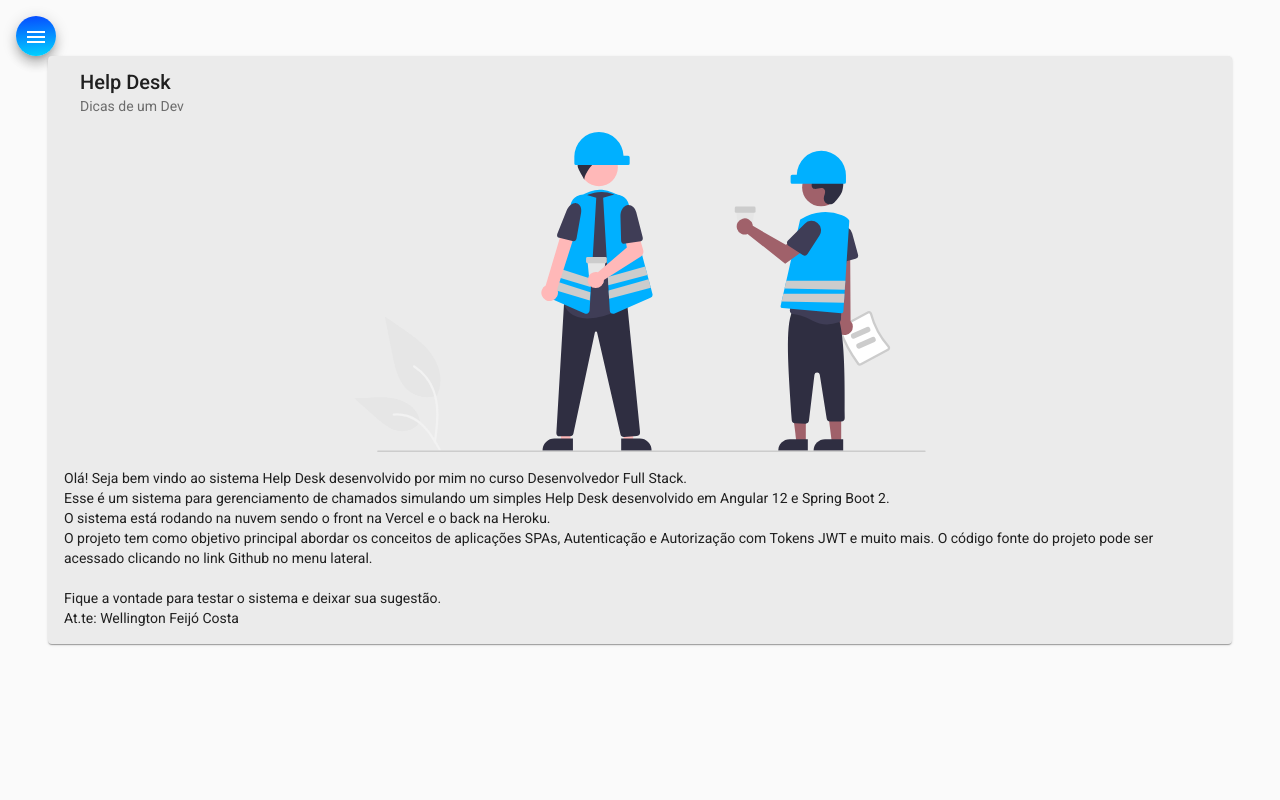
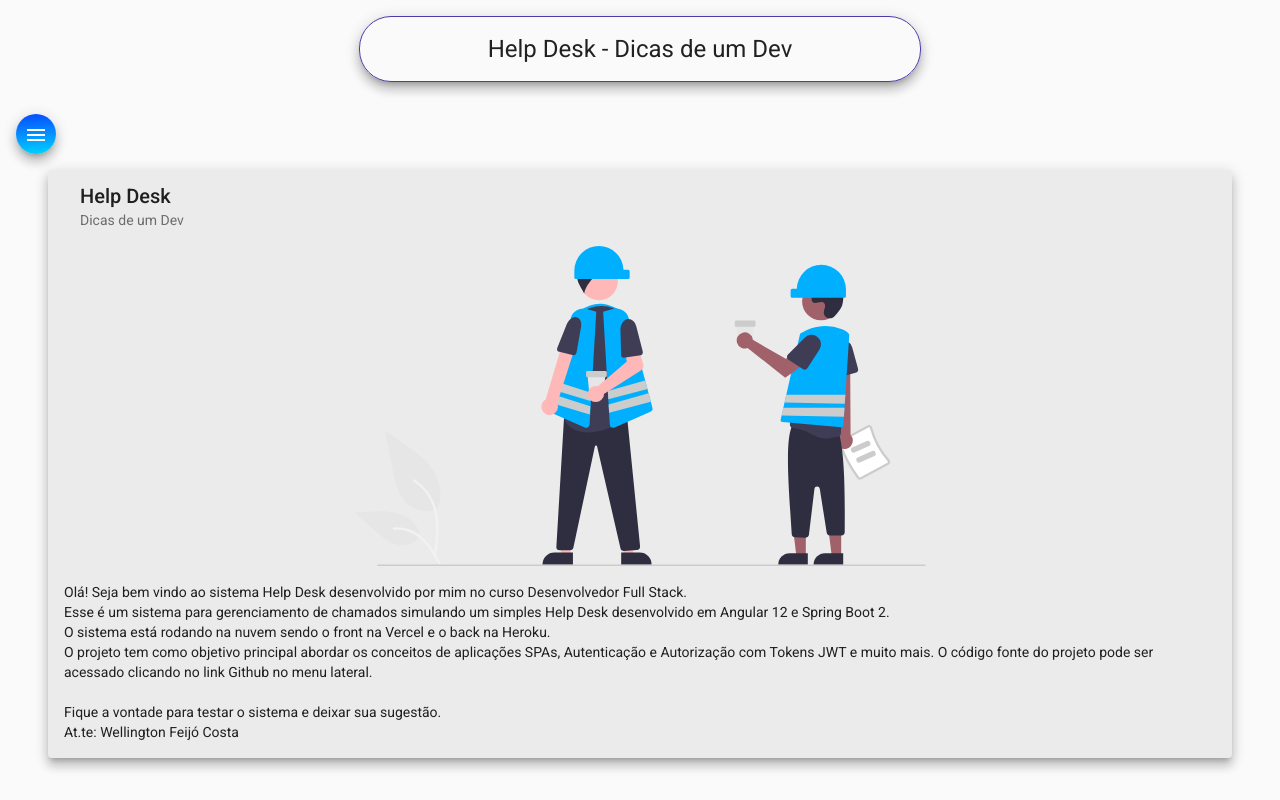
Before and after one commit to wellingtonfcdev/frontEndHelpDesk, an Angular app: page /home in a window 1280 px wide. Built offline with nearby package versions, Linux system fonts and the light colour scheme.

Commit message:
Rota para tecnico-list

```diff
--- a/src/app/app-routing.module.ts
+++ b/src/app/app-routing.module.ts
@@ -2,11 +2,13 @@ import { NgModule } from '@angular/core';
 import { RouterModule, Routes } from '@angular/router';
 import { NavComponent } from './components/nav/nav.component';
 import { HomeComponent } from './components/home/home.component';
+import { TecnicoListComponent } from './components/tecnico/tecnico-list/tecnico-list.component';
 
 const routes: Routes = [
   {
     path:'', component: NavComponent, children:[
-      {path: 'home', component: HomeComponent}
+      {path: 'home', component: HomeComponent},
+      {path: 'tecnicos', component: TecnicoListComponent}
     ]
   }
 ];
--- a/src/app/app.module.ts
+++ b/src/app/app.module.ts
@@ -28,9 +28,10 @@ import { MatCardModule } from "@angular/material/card";
 import { NavComponent } from "./components/nav/nav.component";
 import { HomeComponent } from './components/home/home.component';
 import { HeaderComponent } from './components/header/header.component';
+import { TecnicoListComponent } from './components/tecnico/tecnico-list/tecnico-list.component';
 
 @NgModule({
-  declarations: [AppComponent, NavComponent, HomeComponent, HeaderComponent],
+  declarations: [AppComponent, NavComponent, HomeComponent, HeaderComponent, TecnicoListComponent],
   imports: [
     BrowserModule,
     AppRoutingModule,
--- a/src/app/components/header/header.component.css
+++ b/src/app/components/header/header.component.css
@@ -0,0 +1,12 @@
+.container{
+    display: flex;
+    align-items: center;
+    justify-content: center;
+}
+
+h1{
+    margin-top: 1rem;
+    border: 1px solid rgb(76, 59, 172);
+    padding: 1rem 10%;
+    border-radius: 2rem;
+}
--- a/src/app/components/header/header.component.html
+++ b/src/app/components/header/header.component.html
@@ -1 +1,3 @@
-<p>header works!</p>
+<div class="container">
+    <h1 class="mat-elevation-z8">Help Desk - Dicas de um Dev</h1>
+</div>
--- a/src/app/components/home/home.component.css
+++ b/src/app/components/home/home.component.css
@@ -1,6 +1,6 @@
 .card{
     width: 90%;
-    margin: auto;
+    margin: 1rem auto;
     background-color: rgb(235, 235, 235);
 }
 img{
--- a/src/app/components/home/home.component.html
+++ b/src/app/components/home/home.component.html
@@ -1,4 +1,4 @@
-<mat-card class="card">
+<mat-card class="card mat-elevation-z8">
     <mat-card-header>
 
       <mat-card-title>Help Desk</mat-card-title>
--- a/src/app/components/nav/nav.component.html
+++ b/src/app/components/nav/nav.component.html
@@ -7,7 +7,7 @@
             <i class="material-icons">home</i>
             Home
         </a>
-        <a mat-list-item routerLink="/">
+        <a mat-list-item routerLink="tecnicos">
             <i class="material-icons">account_circle</i>
             Técnicos
         </a>
@@ -27,6 +27,7 @@
     </mat-drawer>
 
     <div class="sidenav-content">
+        <app-header></app-header>
       <button class="menu mat-elevation-z8" (click)="drawer.toggle()" mat-icon-button>
         <mat-icon>menu</mat-icon>
       </button>
--- /dev/null
+++ b/src/app/components/tecnico/tecnico-list/tecnico-list.component.html
@@ -0,0 +1 @@
+<p>tecnico-list works!</p>
--- /dev/null
+++ b/src/app/components/tecnico/tecnico-list/tecnico-list.component.ts
@@ -0,0 +1,15 @@
+import { Component, OnInit } from '@angular/core';
+
+@Component({
+  selector: 'app-tecnico-list',
+  templateUrl: './tecnico-list.component.html',
+  styleUrls: ['./tecnico-list.component.css']
+})
+export class TecnicoListComponent implements OnInit {
+
+  constructor() { }
+
+  ngOnInit(): void {
+  }
+
+}
```
Also changed, not shown: src/app/components/tecnico/tecnico-list/tecnico-list.component.css (added).
